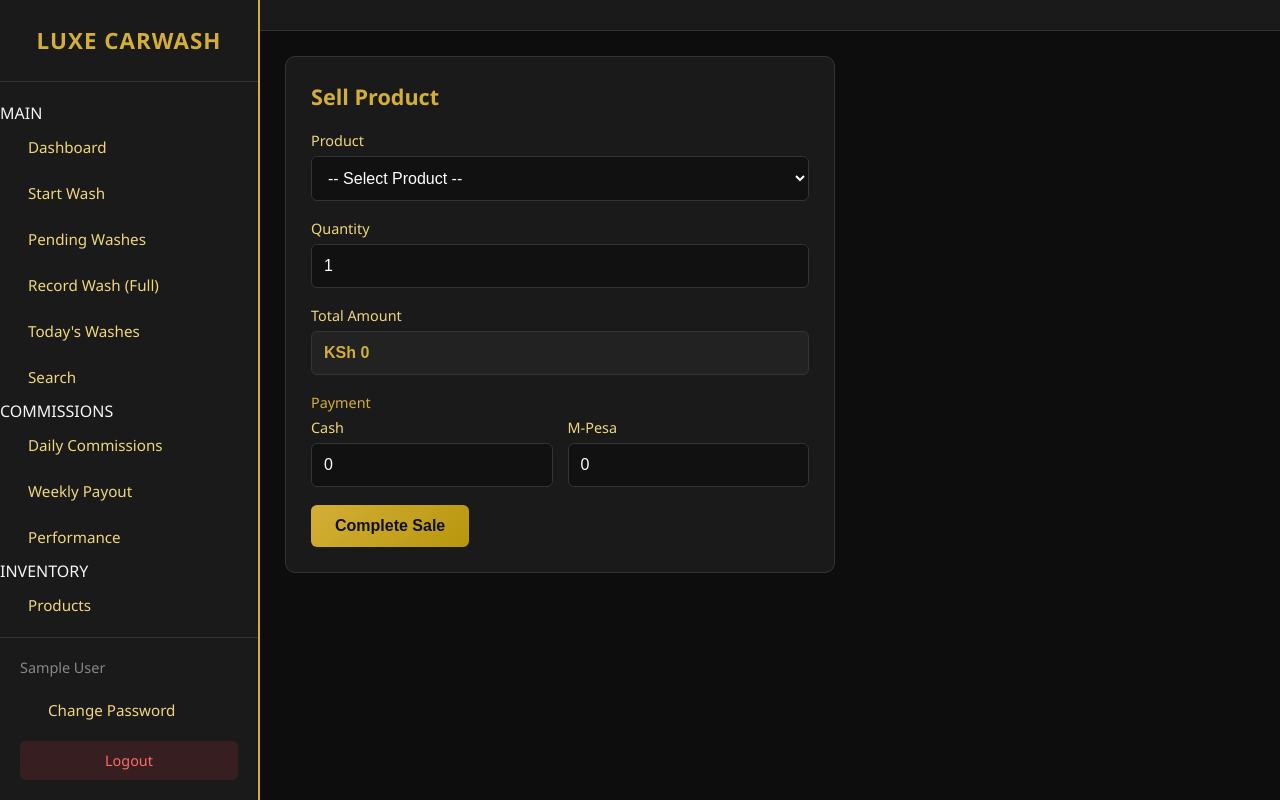
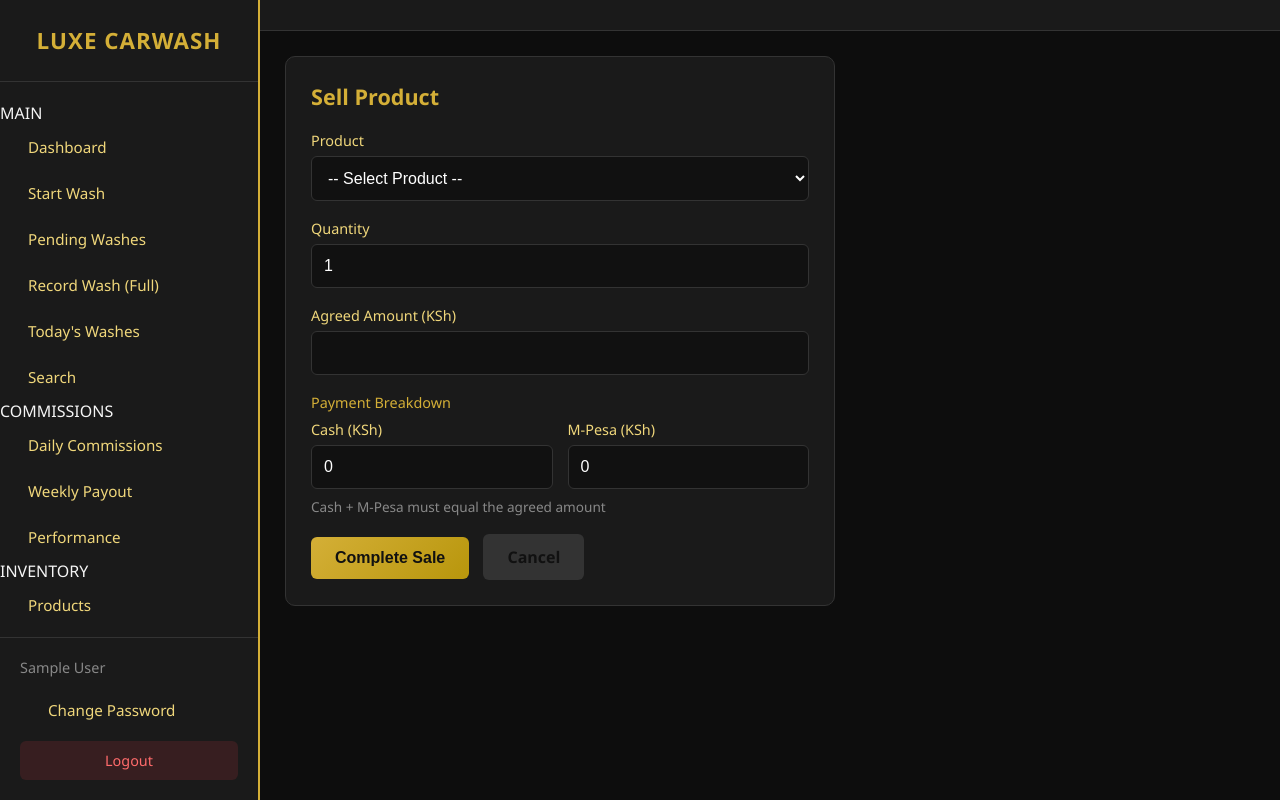
Before and after one commit to Dan150498/luxe-carwash, a Flask app: page /inventory/sell in a window 1280 px wide. Run offline with Flask 3, Linux system fonts and the light colour scheme; the visitor is signed in with stand-in values (Sample User, id 1); data that the repository does not hold is empty; some libraries are stand-ins or nearby versions.

Commit message:
Add files via upload

```diff
--- a/templates/sell_product.html
+++ b/templates/sell_product.html
@@ -6,14 +6,16 @@
 <div class="card" style="max-width:550px;">
     <h2>Sell Product</h2>
 
-    <form method="POST">
+    <form method="POST" id="sellForm">
         <div class="form-group">
             <label>Product</label>
             <select name="product_id" id="product_select" required
                     style="width:100%; padding:12px; background:#111; color:white; border:1px solid #333; border-radius:6px;">
                 <option value="">-- Select Product --</option>
                 {% for p in products %}
-                    <option value="{{ p.product_id }}" data-price="{{ p.selling_price }}" data-stock="{{ p.stock_qty }}">
+                    <option value="{{ p.product_id }}"
+                            data-price="{{ p.selling_price }}"
+                            data-stock="{{ p.stock_qty }}">
                         {{ p.name }} — KSh {{ p.selling_price }} (Stock: {{ p.stock_qty }})
                     </option>
                 {% endfor %}
@@ -27,40 +29,121 @@
         </div>
 
         <div class="form-group">
-            <label>Total Amount</label>
-            <input type="text" id="total_display" value="KSh 0" readonly
-                   style="width:100%; padding:12px; background:#222; color:#d4af37; border:1px solid #333; border-radius:6px; font-weight:600;">
+            <label>Agreed Amount (KSh)</label>
+            <input type="number" name="agreed_amount" id="agreed_amount" min="0" required
+                   style="width:100%; padding:12px; background:#111; color:white; border:1px solid #333; border-radius:6px;">
+            <p id="min-price-msg" style="color:#888; font-size:0.85rem; margin-top:6px;"></p>
         </div>
 
         <div class="form-group">
-            <label style="color:#d4af37;">Payment</label>
-            <div style="display:flex; gap:15px;">
-                <div style="flex:1;">
-                    <label>Cash</label>
-                    <input type="number" name="cash_amount" value="0" min="0"
+            <label style="color:#d4af37;">Payment Breakdown</label>
+            <div style="display:flex; gap:15px; flex-wrap:wrap; margin-top:8px;">
+                <div style="flex:1; min-width:140px;">
+                    <label>Cash (KSh)</label>
+                    <input type="number" name="cash_amount" id="cash_amount" value="0" min="0"
                            style="width:100%; padding:12px; background:#111; color:white; border:1px solid #333; border-radius:6px;">
                 </div>
-                <div style="flex:1;">
-                    <label>M-Pesa</label>
-                    <input type="number" name="mpesa_amount" value="0" min="0"
+                <div style="flex:1; min-width:140px;">
+                    <label>M-Pesa (KSh)</label>
+                    <input type="number" name="mpesa_amount" id="mpesa_amount" value="0" min="0"
                            style="width:100%; padding:12px; background:#111; color:white; border:1px solid #333; border-radius:6px;">
                 </div>
             </div>
+            <p style="color:#888; font-size:0.85rem; margin-top:8px;">
+                Cash + M-Pesa must equal the agreed amount
+            </p>
         </div>
 
         <button type="submit" class="btn">Complete Sale</button>
+        <a href="{{ url_for('cashier_home') }}" class="btn" style="background:#333; margin-left:10px;">Cancel</a>
     </form>
 </div>
 
 <script>
-    function updateTotal() {
-        const select = document.getElementById('product_select');
-        const qty = parseInt(document.getElementById('quantity').value) || 0;
-        const option = select.options[select.selectedIndex];
-        const price = parseInt(option.getAttribute('data-price')) || 0;
-        document.getElementById('total_display').value = 'KSh ' + (price * qty);
+function updateTotals() {
+    const select = document.getElementById('product_select');
+    const qtyInput = document.getElementById('quantity');
+    const agreedInput = document.getElementById('agreed_amount');
+    const minMsg = document.getElementById('min-price-msg');
+
+    const option = select.options[select.selectedIndex];
+    const price = parseInt(option.getAttribute('data-price')) || 0;
+    const stock = parseInt(option.getAttribute('data-stock')) || 0;
+    let qty = parseInt(qtyInput.value) || 1;
+
+    // Cap quantity to available stock
+    if (qty > stock) {
+        qty = stock;
+        qtyInput.value = stock;
     }
-    document.getElementById('product_select').addEventListener('change', updateTotal);
-    document.getElementById('quantity').addEventListener('input', updateTotal);
+
+    const minTotal = price * qty;
+
+    // Set minimum and default agreed amount
+    agreedInput.min = minTotal;
+    if (!agreedInput.value || parseInt(agreedInput.value) < minTotal) {
+        agreedInput.value = minTotal;
+    }
+
+    minMsg.textContent = `Minimum amount: KSh ${minTotal} (selling price × quantity). You can increase it if negotiated higher.`;
+}
+
+// Add agreed_amount field reference
+document.addEventListener('DOMContentLoaded', function() {
+    const form = document.getElementById('sellForm') || document.querySelector('form');
+
+    // Insert agreed amount field if not present
+    if (!document.getElementById('agreed_amount')) {
+        const qtyGroup = document.getElementById('quantity').closest('.form-group');
+        const agreedGroup = document.createElement('div');
+        agreedGroup.className = 'form-group';
+        agreedGroup.innerHTML = `
+            <label>Agreed Amount (KSh)</label>
+            <input type="number" name="agreed_amount" id="agreed_amount" min="0" required
+                   style="width:100%; padding:12px; background:#111; color:white; border:1px solid #333; border-radius:6px;">
+            <p id="min-price-msg" style="color:#888; font-size:0.85rem; margin-top:6px;"></p>
+        `;
+        qtyGroup.after(agreedGroup);
+    }
+
+    document.getElementById('product_select').addEventListener('change', updateTotals);
+    document.getElementById('quantity').addEventListener('input', updateTotals);
+    document.getElementById('agreed_amount')?.addEventListener('input', function() {
+        const minTotal = parseInt(this.min) || 0;
+        if (parseInt(this.value) < minTotal) {
+            this.value = minTotal;
+        }
+    });
+});
+
+function updateTotals() {
+    const select = document.getElementById('product_select');
+    const qtyInput = document.getElementById('quantity');
+    const agreedInput = document.getElementById('agreed_amount');
+    const minMsg = document.getElementById('min-price-msg');
+
+    const option = select.options[select.selectedIndex];
+    const price = parseInt(option?.getAttribute('data-price')) || 0;
+    const stock = parseInt(option?.getAttribute('data-stock')) || 0;
+    let qty = parseInt(qtyInput.value) || 1;
+
+    if (qty > stock) {
+        qty = stock;
+        qtyInput.value = stock;
+    }
+
+    const minTotal = price * qty;
+
+    if (agreedInput) {
+        agreedInput.min = minTotal;
+        if (!agreedInput.value || parseInt(agreedInput.value) < minTotal) {
+            agreedInput.value = minTotal;
+        }
+    }
+
+    if (minMsg) {
+        minMsg.textContent = `Minimum: KSh ${minTotal}. You can increase if negotiated higher.`;
+    }
+}
 </script>
 {% endblock %}
```
